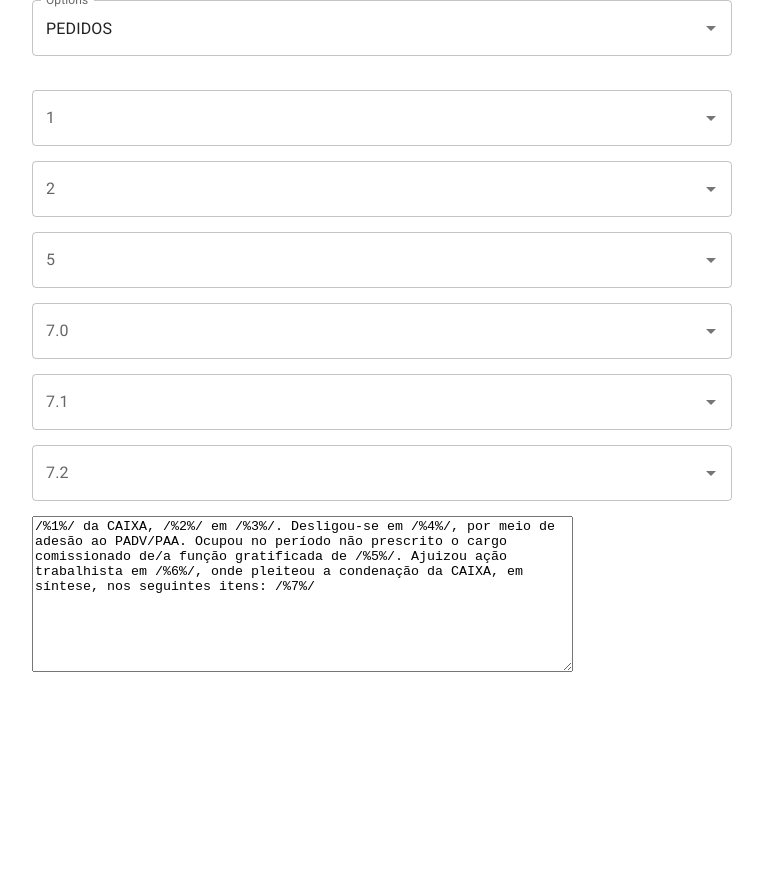
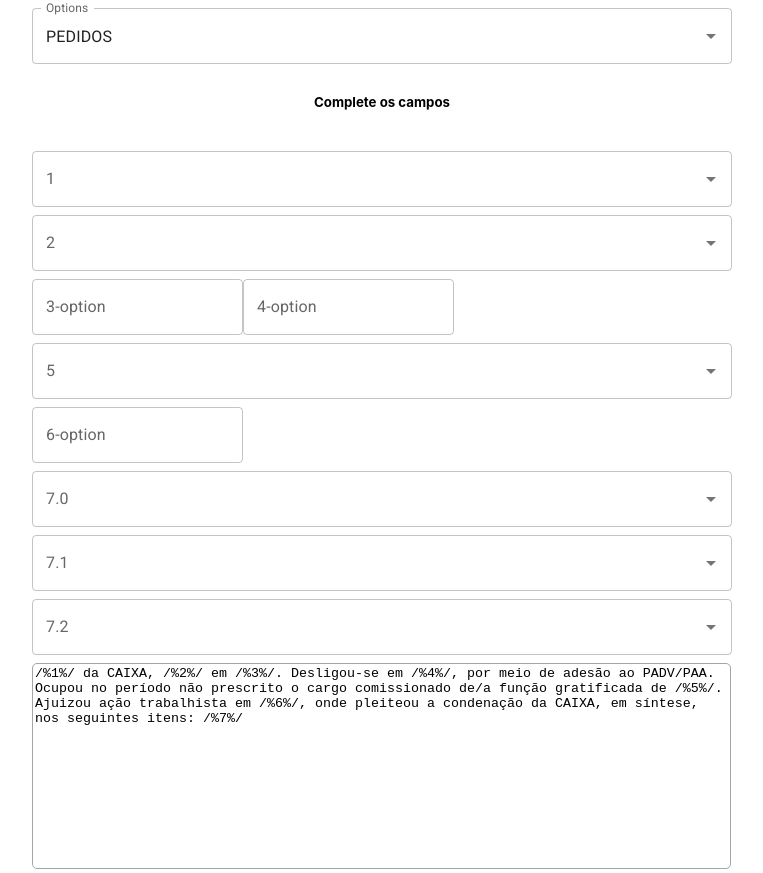
Before and after one commit to Tashima42/textos-nj, a React (Create React App) app: page / in a window 1280 px wide. Shown: the whole page, without its empty margins (258-1021 px from the left). Before the commit the page ends 800 px from the top, so only its background shows below. Built offline with nearby package versions, Linux system fonts and the light colour scheme.

Commit message:
feat: change date to text field

```diff
--- a/package.json
+++ b/package.json
@@ -5,14 +5,11 @@
   "dependencies": {
     "@emotion/react": "^11.8.1",
     "@emotion/styled": "^11.8.1",
-    "@mui/core": "^5.0.0-alpha.54",
     "@mui/icons-material": "^5.4.4",
-    "@mui/lab": "^5.0.0-alpha.71",
     "@mui/material": "^5.4.4",
     "@testing-library/jest-dom": "^5.16.2",
     "@testing-library/react": "^12.1.3",
     "@testing-library/user-event": "^13.5.0",
-    "date-fns": "^2.28.0",
     "react": "^17.0.2",
     "react-dom": "^17.0.2",
     "react-scripts": "5.0.0",
--- a/src/App.css
+++ b/src/App.css
@@ -1,8 +1,17 @@
-.autocomplete {
-  margin-bottom: 15px;
+.final-text {
+  border-color: #A3a6a6;
+  border-radius: 5px;
+  resize: none;
+  width: 693px;
+  height: 200px;
 }
 
-.date-picker {
+.autocomplete {
+  margin-bottom: 8px;
+  margin-top: 8px;
+}
+
+.texto-input {
   margin-bottom: 15px;
   margin-right: 15px;
 }
--- a/src/App.js
+++ b/src/App.js
@@ -1,8 +1,5 @@
 import React, {useState, useEffect} from "react"
 import {Autocomplete, TextField} from "@mui/material";
-import LocalizationProvider from "@mui/lab/LocalizationProvider";
-import AdapterDateFns from "@mui/lab/AdapterDateFns"
-import {DatePicker} from "@mui/lab";
 import './App.css';
 import options from "./options"
 
@@ -14,6 +11,7 @@ function App() {
   const [templateValues, setTemplateValues] = useState([])
 
   useEffect(() => {
+    setTemplateValues([])
     setBaseText(options[currentOption].textoBase)
   }, [currentOption])
 
@@ -32,6 +30,7 @@ function App() {
         onChange={selectCurrentOption}
         defaultValue={optionsKeys[0]}
       />
+      <h5>Complete os campos</h5>
       <div>
         {createComponent()}
       </div>
@@ -69,22 +68,9 @@ function App() {
           key={id}
           onChange={s}
         />
-      } else if (option.tipo === "data") {
-        const id = String(index + 1)
-        return <div className="date-picker">
-          <LocalizationProvider
-            key={id}
-            dateAdapter={AdapterDateFns} >
-            <DatePicker
-              label="Basic example"
-              onChange={value => {
-                const event = {target: {id: `${id}-option`}}
-                s(event, value)
-              }}
-              renderInput={(params) => <TextField {...params} />}
-            />
-          </LocalizationProvider >
-        </div >
+      } else if (option.tipo === "texto-input") {
+        const id = String((index + 1) + "-option")
+        return <TextField id={id} className="texto-input" label={id} variant="outlined" onChange={s} />
       }
     })
     return (
@@ -92,14 +78,17 @@ function App() {
         <h3>{options.nome}</h3>
         <form>
           {t}
-          <textarea rows="10" cols="65" type="readonly" value={finalText} />
+          <textarea className="final-text" type="readonly" value={finalText} />
         </form>
       </div>
     )
   }
 
   function s(event, value) {
-    if (!value) return
+    if (!value) {
+      value = event.target.value
+      if (!value) return
+    }
     const id = event.target.id
     const index = id.split('-')[0]
     const multIndex = index.split(".")
@@ -126,13 +115,6 @@ function App() {
     })
     setFinalText(text)
   }
-  function dateParser(date) {
-    date = new Date()
-    const dia = date.getDate().toLocaleString('pt-BR', {minimumIntegerDigits: 2, useGrouping: false})
-    const mes = (date.getMonth() + 1).toLocaleString('pt-BR', {minimumIntegerDigits: 2, useGrouping: false})
-    const ano = date.getFullYear()
-    return `${dia}/${mes}/${ano}`
-  }
 }
 
 export default App;
--- a/src/options.js
+++ b/src/options.js
@@ -10,13 +10,13 @@ const options = {
         "tipo": "texto",
         "valores": ["admitido", "admitida"]
       },
-      {"tipo": "data"},
-      {"tipo": "data"},
+      {"tipo": "texto-input"},
+      {"tipo": "texto-input"},
       {
         "tipo": "texto",
         "valores": ["gerente", "caixa"]
       },
-      {"tipo": "data"},
+      {"tipo": "texto-input"},
       {
         "tipo": "multiplos-textos",
         "valores": [
```
Also changed, not shown: 1 other file (tests, documents, lock files or other folders).
